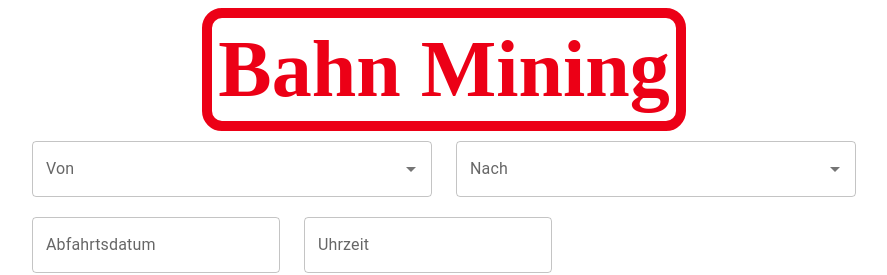
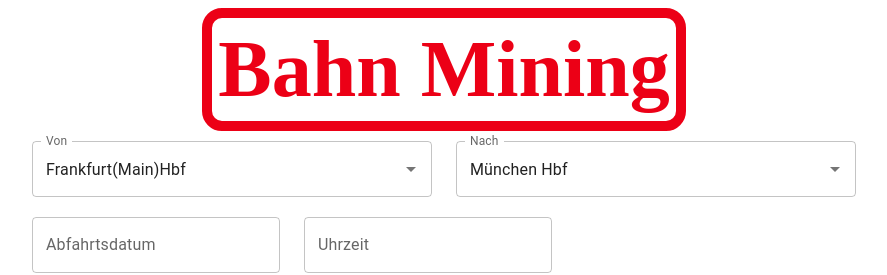
Before and after one commit to manuscommits/bahnminingfrontend, a React (Create React App) app: page / in a window 1280 px wide. Shown: the top 275 px of the page, without its empty margins (196-1083 px from the left). Built offline with nearby package versions, Linux system fonts and the light colour scheme; no server answers.

Commit message:
add pre fill for bahnhof selector

```diff
--- a/src/components/BahnhofSelector.jsx
+++ b/src/components/BahnhofSelector.jsx
@@ -4,6 +4,20 @@ import Autocomplete from '@mui/material/Autocomplete';
 import useBahnhofSuggestions from '../hooks/useBahnhofSuggestions';
 import { useDispatch } from 'react-redux'
 import { setAbfahrtsHalt, setAnkunftsHalt } from '../redux/verbindungsanfrageSlice';
+
+const abfahrtsHalt = {
+    "name": "Frankfurt(Main)Hbf",
+    "id": "A=1@O=Frankfurt(Main)Hbf@X=8663785@Y=50107149@U=80@L=8000105@B=1@p=1709144512@i=U×008011068@",
+    "extId": "8000105",
+    "type": "ST"
+}
+
+const ankfuntsHalt = {
+    "name": "München Hbf",
+    "id": "A=1@O=München Hbf@X=11558339@Y=48140229@U=80@L=8000261@B=1@p=1709144512@i=U×008020347@",
+    "extId": "8000261",
+    "type": "ST"
+}
 
 const BahnhofSelector = () => {
     const dispatch = useDispatch()
@@ -14,6 +28,7 @@ const BahnhofSelector = () => {
         <Stack direction="row" spacing={3} style={{ padding: 10 }}>
             <Autocomplete
                 id="abfahrt-bahnhof-input"
+                value={abfahrtsHalt}
                 style={{ width: 400 }}
                 onChange={(_, newValue) => dispatch(setAbfahrtsHalt(newValue))}
                 onInputChange={(_, value) => getVonSuggestions(value)}
@@ -25,6 +40,7 @@ const BahnhofSelector = () => {
             />
             <Autocomplete
                 id="ankunft-bahnhof-input"
+                value={ankfuntsHalt}
                 style={{ width: 400 }}
                 onChange={(_, newValue) => dispatch(setAnkunftsHalt(newValue))}
                 onInputChange={(_, value) => getNachSuggestions(value)}
```
